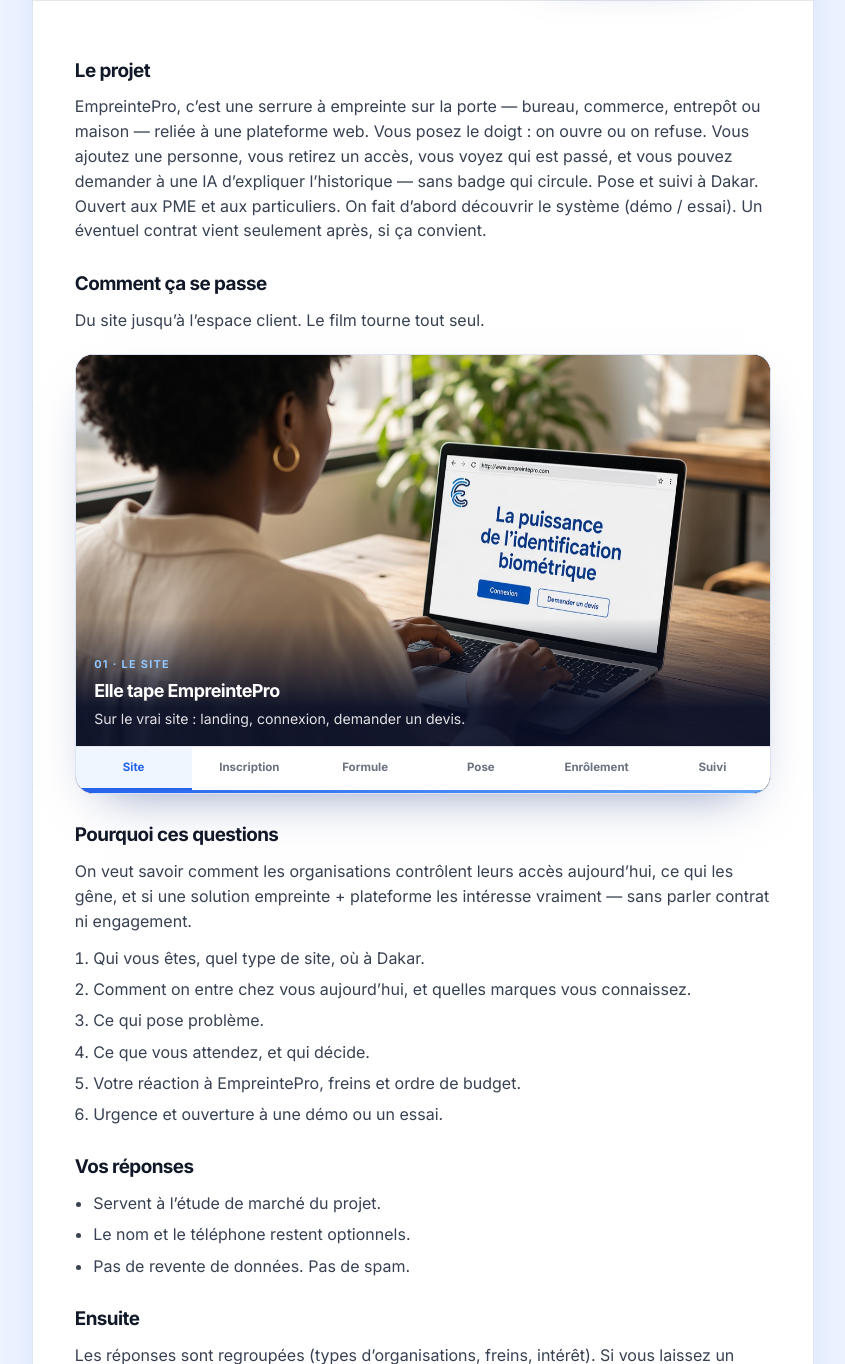
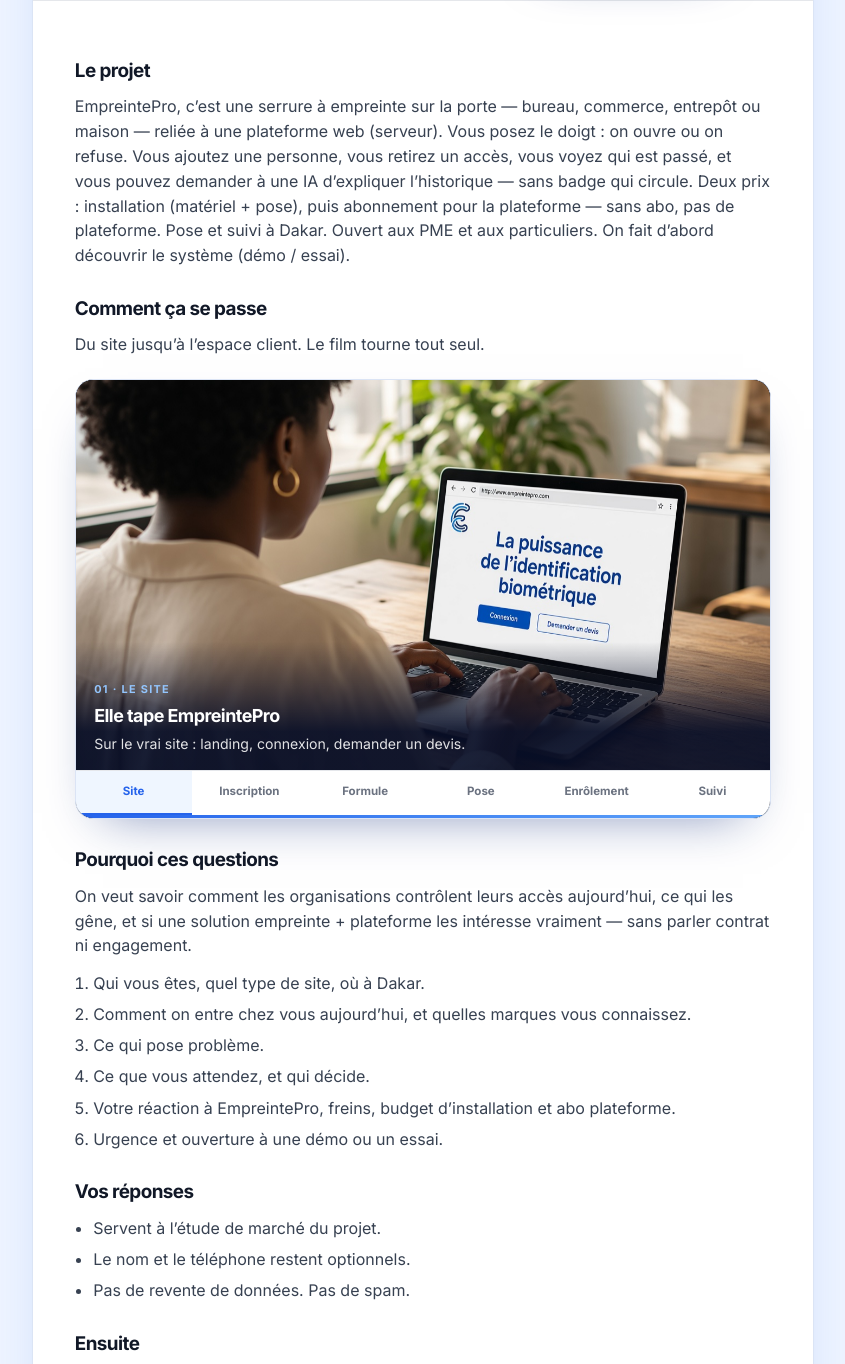
Before and after one commit to Fatoumata7703/empreintepro-etude, a Flask app: page /docs in a window 1280 px wide. Shown: the part 436-1800 px from the top of the page, without its empty margins (217-1062 px from the left). Run offline with Flask 3, Linux system fonts and the light colour scheme; some libraries are stand-ins or nearby versions.

Commit message:
Align study docs pitch with install vs platform subscription wording.

```diff
--- a/templates/etude_docs.html
+++ b/templates/etude_docs.html
@@ -57,7 +57,7 @@
 
       <div class="docs-body">
         <h2>Le projet</h2>
-        <p>EmpreintePro, c’est une serrure à empreinte sur la porte — bureau, commerce, entrepôt ou maison — reliée à une plateforme web. Vous posez le doigt : on ouvre ou on refuse. Vous ajoutez une personne, vous retirez un accès, vous voyez qui est passé, et vous pouvez demander à une IA d’expliquer l’historique — sans badge qui circule. Pose et suivi à Dakar. Ouvert aux PME et aux particuliers. On fait d’abord découvrir le système (démo / essai). Un éventuel contrat vient seulement après, si ça convient.</p>
+        <p>EmpreintePro, c’est une serrure à empreinte sur la porte — bureau, commerce, entrepôt ou maison — reliée à une plateforme web (serveur). Vous posez le doigt : on ouvre ou on refuse. Vous ajoutez une personne, vous retirez un accès, vous voyez qui est passé, et vous pouvez demander à une IA d’expliquer l’historique — sans badge qui circule. Deux prix : installation (matériel + pose), puis abonnement pour la plateforme — sans abo, pas de plateforme. Pose et suivi à Dakar. Ouvert aux PME et aux particuliers. On fait d’abord découvrir le système (démo / essai).</p>
 
         <h2 id="parcours">Comment ça se passe</h2>
         <p>Du site jusqu’à l’espace client. Le film tourne tout seul.</p>
@@ -70,7 +70,7 @@
           <li>Comment on entre chez vous aujourd’hui, et quelles marques vous connaissez.</li>
           <li>Ce qui pose problème.</li>
           <li>Ce que vous attendez, et qui décide.</li>
-          <li>Votre réaction à EmpreintePro, freins et ordre de budget.</li>
+          <li>Votre réaction à EmpreintePro, freins, budget d’installation et abo plateforme.</li>
           <li>Urgence et ouverture à une démo ou un essai.</li>
         </ol>
 
```
